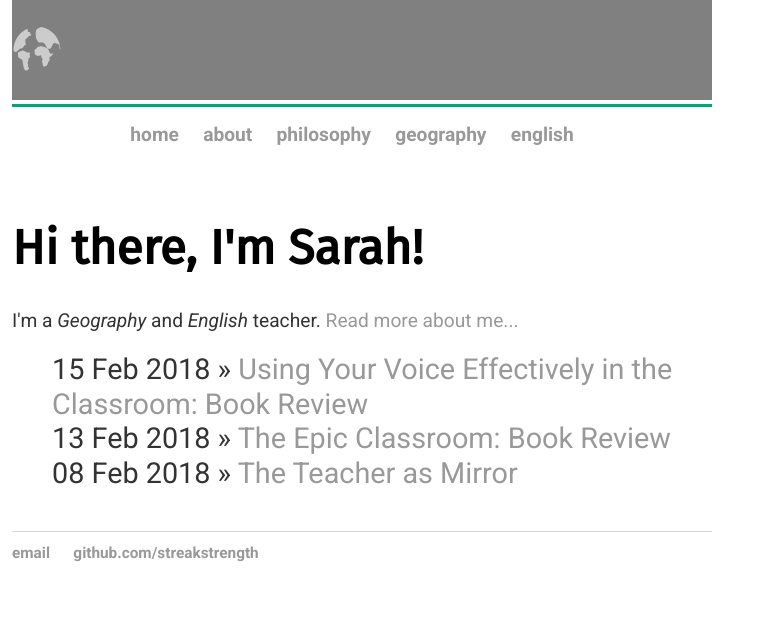
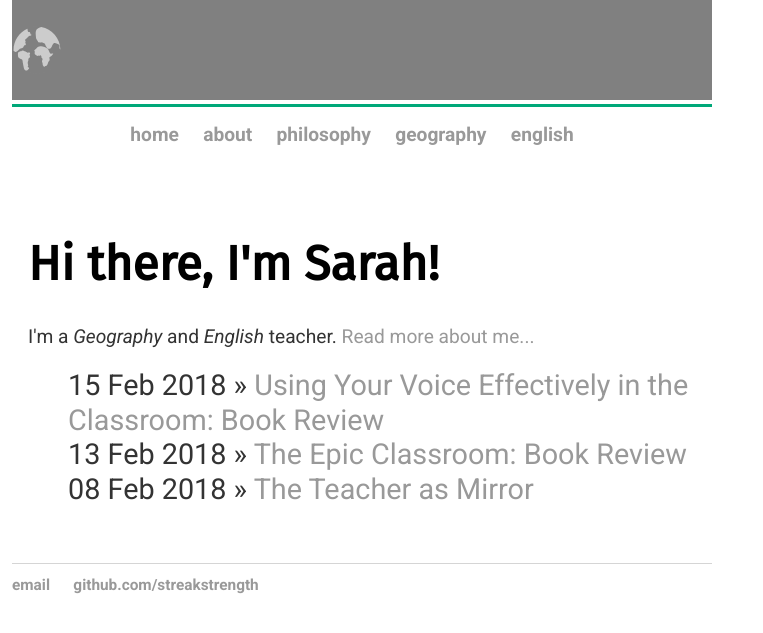
Before and after one commit to streakstrength/streakstrength.github.io, a Jekyll site: the page built from index.html, in a window 1280 px wide. Shown: the top 633 px of the page, without its empty margins (0-763 px from the left). Built offline with Jekyll 4.4.1, drawn with Linux system fonts in a browser that asks for light colours; nearby versions of some CDN libraries.

Commit message:
Revert "Update main.css"
This reverts commit 14154668ba4c5bfe712cf8a37ff8dddc49aeb4f3.

```diff
--- a/css/main.css
+++ b/css/main.css
@@ -69,7 +69,7 @@ footer {
 
 /* Main content */
 .container {
-    /* padding: 16px; */
+    padding: 16px;
     position: relative;
     display: inline-block;
 }
```
